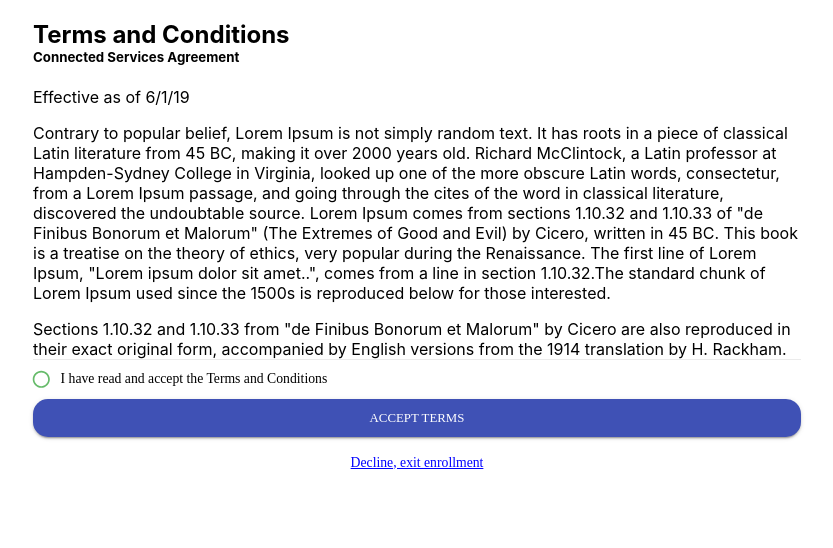
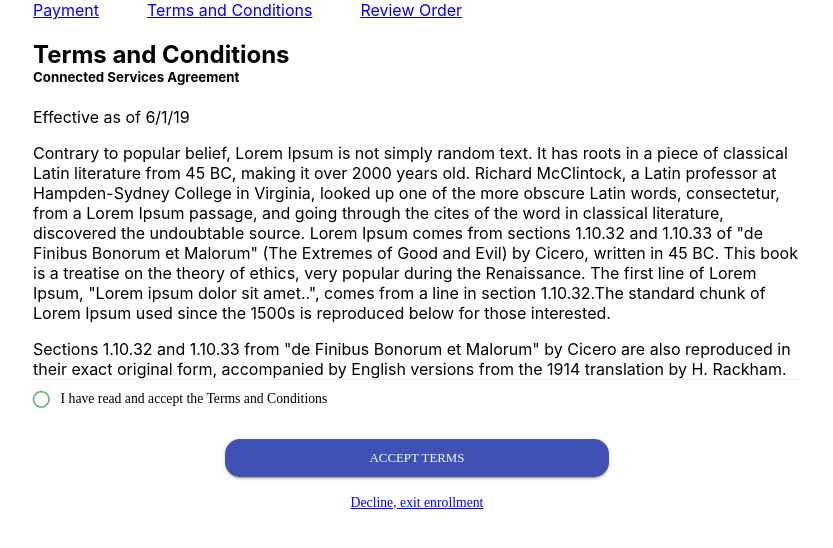
Before and after one commit to imox2/react-material-screens, a React (Create React App) app: page /tnc in a window 1280 px wide. Shown: the top 548 px of the page, without its empty margins (223-1056 px from the left). Built offline with nearby package versions, Linux system fonts and the light colour scheme.

Commit message:
added navbar.js + added mediaqueries for button

```diff
--- a/src/App.js
+++ b/src/App.js
@@ -6,6 +6,7 @@ import {
 import  PaymentInformation  from "./pages/paymentInformation";
 import  ReviewOrder  from "./pages/reviewOrder";
 import  TermsAndConditions  from "./pages/termsandconditions";
+import  Navbar  from "./components/navbar";
 import {withStyles,makeStyles} from "@material-ui/core/styles";
 import { MuiThemeProvider, createMuiTheme } from '@material-ui/core/styles'
 
@@ -47,6 +48,7 @@ function App(props) {
   return (
       <MuiThemeProvider theme={theme}>
         <div className={classes.root}>
+        <Navbar />
        <Router>
        <Switch>
               <Route component={PaymentInformation} path="/payment" />
--- /dev/null
+++ b/src/components/navbar.js
@@ -0,0 +1,23 @@
+// import classes from "*.module.css";
+import React from "react";
+import Box from '@material-ui/core/Box';
+
+
+export default function Navbar(){
+
+    return(
+        <>
+        <Box display="flex" flexDirection="row">
+            <Box mr={6}>
+                <a href="/payment">Payment</a>
+            </Box>
+            <Box mr={6}>
+                <a href="/tnc">Terms and Conditions</a>
+            </Box>
+            <Box mr={6}>
+                <a href="/order">Review Order</a>
+            </Box>
+        </Box>
+        </>
+    )
+}
--- a/src/pages/reviewOrder.js
+++ b/src/pages/reviewOrder.js
@@ -29,6 +29,20 @@ const useStyles = makeStyles((theme) => ({
   },
   gridBox: {
     marginBottom: "30px",
+  },
+  button: {
+    [theme.breakpoints.down("sm")]: {
+        width: "100%",
+        margin: "auto",
+    },
+    [theme.breakpoints.up("md")]: {
+        width: "50%",
+        margin: "auto",
+    },
+    [theme.breakpoints.up("lg")]: {
+        width: "50%",
+        margin: "auto",
+    },
   },
 }));
 
@@ -133,7 +147,8 @@ function ReviewOrder() {
         Agreement. I hereby authorize the charges set out on this page, if any,
         to be applied to the card I have placed on file.
         <Typography align="center">
-          <Button
+        <div className={classes.button}>
+        <Button
             style={{ borderRadius: "15px" }}
             color="primary"
             size="large"
@@ -142,6 +157,7 @@ function ReviewOrder() {
           >
             Subscribe now
           </Button>
+        </div>
         </Typography>
         <div style={{ margin: "2%" }} className={classes.link}>
           <Typography align="center">Return to package selection</Typography>
--- a/src/pages/termsandconditions.js
+++ b/src/pages/termsandconditions.js
@@ -8,6 +8,23 @@ const styles = (theme) => ({
     color: "blue",
     textDecoration: "underline",
     cursor: "pointer",
+  },
+  button: {
+    [theme.breakpoints.down("sm")]: {
+        width: "100%",
+        margin: "auto",
+        marginTop: "20px",
+    },
+    [theme.breakpoints.up("md")]: {
+        width: "50%",
+        margin: "auto",
+        marginTop: "20px",
+    },
+    [theme.breakpoints.up("lg")]: {
+        width: "50%",
+        margin: "auto",
+        marginTop: "20px",
+    },
   },
 });
 
@@ -50,15 +67,16 @@ function TermsAndConditions(props) {
         </div>
         <div>
           <Typography align="center">
+          <div className={classes.button} >
             <Button
                 style={{ borderRadius: "15px" }}
                 color="primary"
                 size="large"
                 variant="contained"
-              fullWidth
-            >
+                fullWidth>
                 Accept Terms
               </Button>
+          </div>
           </Typography>
         </div>
         <div style={{ marginTop: "2%" }} className={classes.root}>
```
Lines whose indentation alone changed are shown as unchanged.
